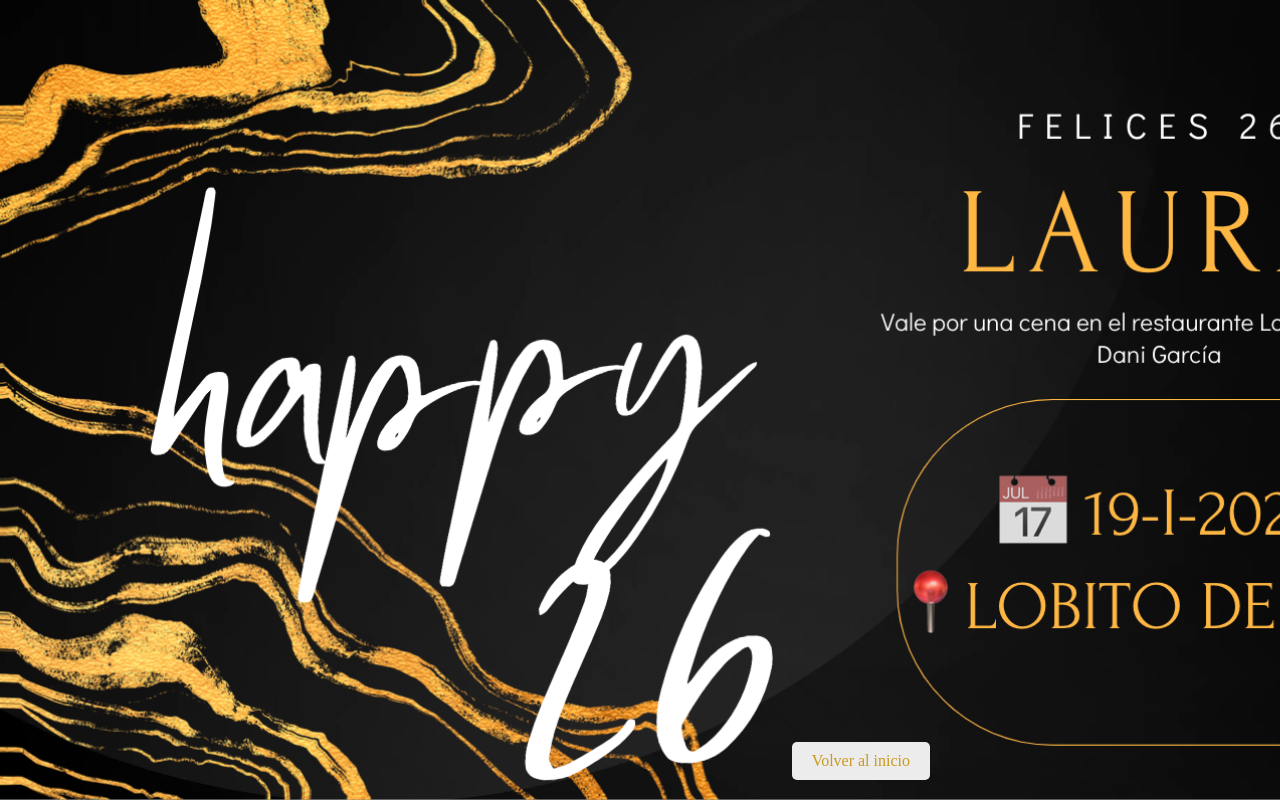
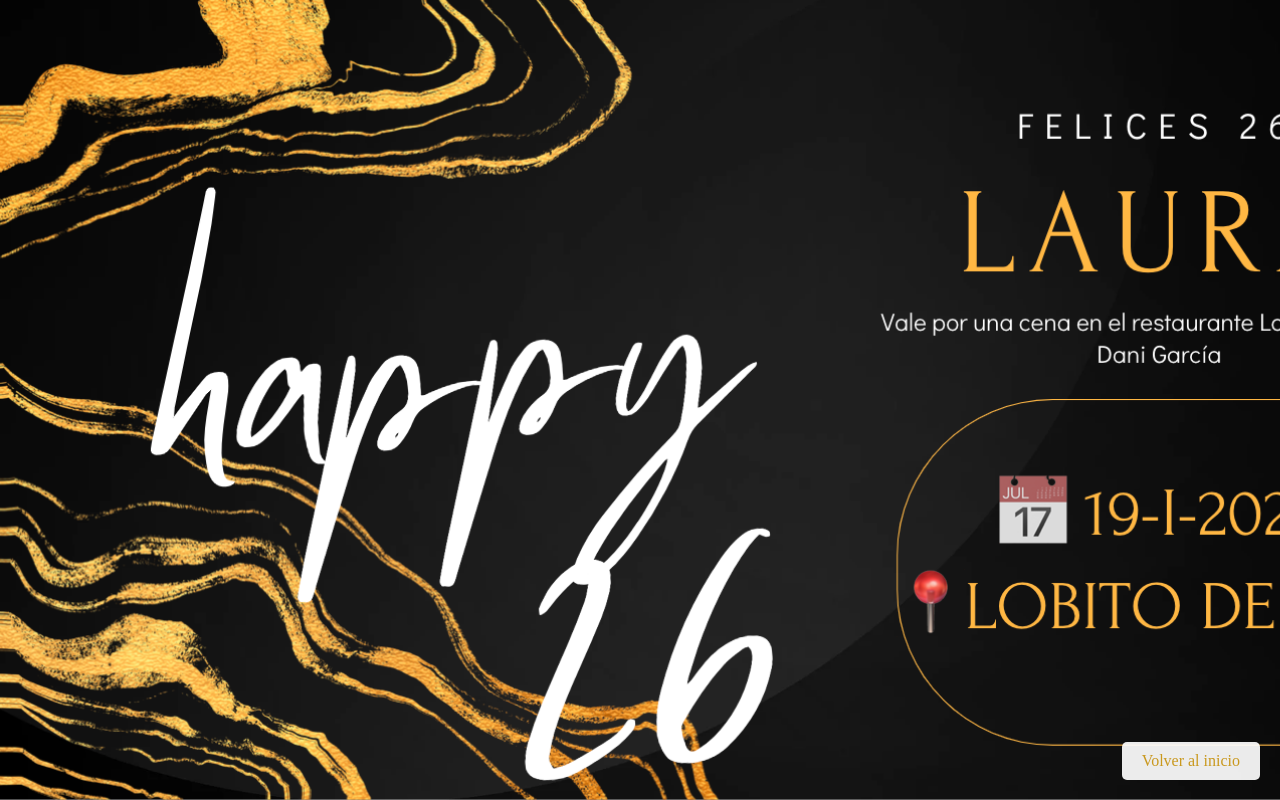
Before and after one commit to laura0901998/l, a plain HTML site: page regalo2.html in a window 1280 px wide. Drawn offline with Linux system fonts and the light colour scheme.

Commit message:
Update regalo2.html

```diff
--- a/regalo2.html
+++ b/regalo2.html
@@ -35,7 +35,7 @@
             transition: background-color 0.3s;
             position: absolute;
             bottom: 20px;
-            right: 350px;
+            right: 20px;
             justify-content: last baseline;
             animation: parpadeo 6s infinite; /* 1s es la duración de la animación, 'infinite' para que sea continua */
         }
```
